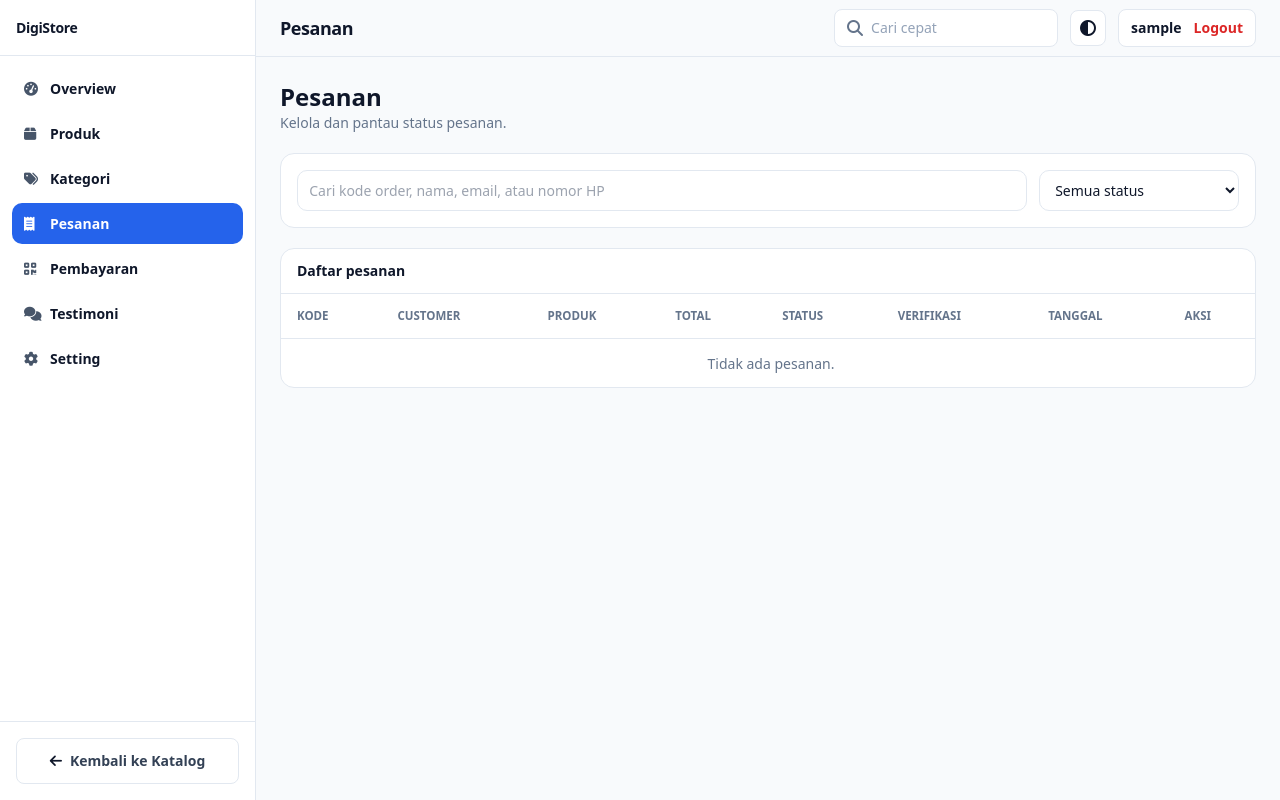
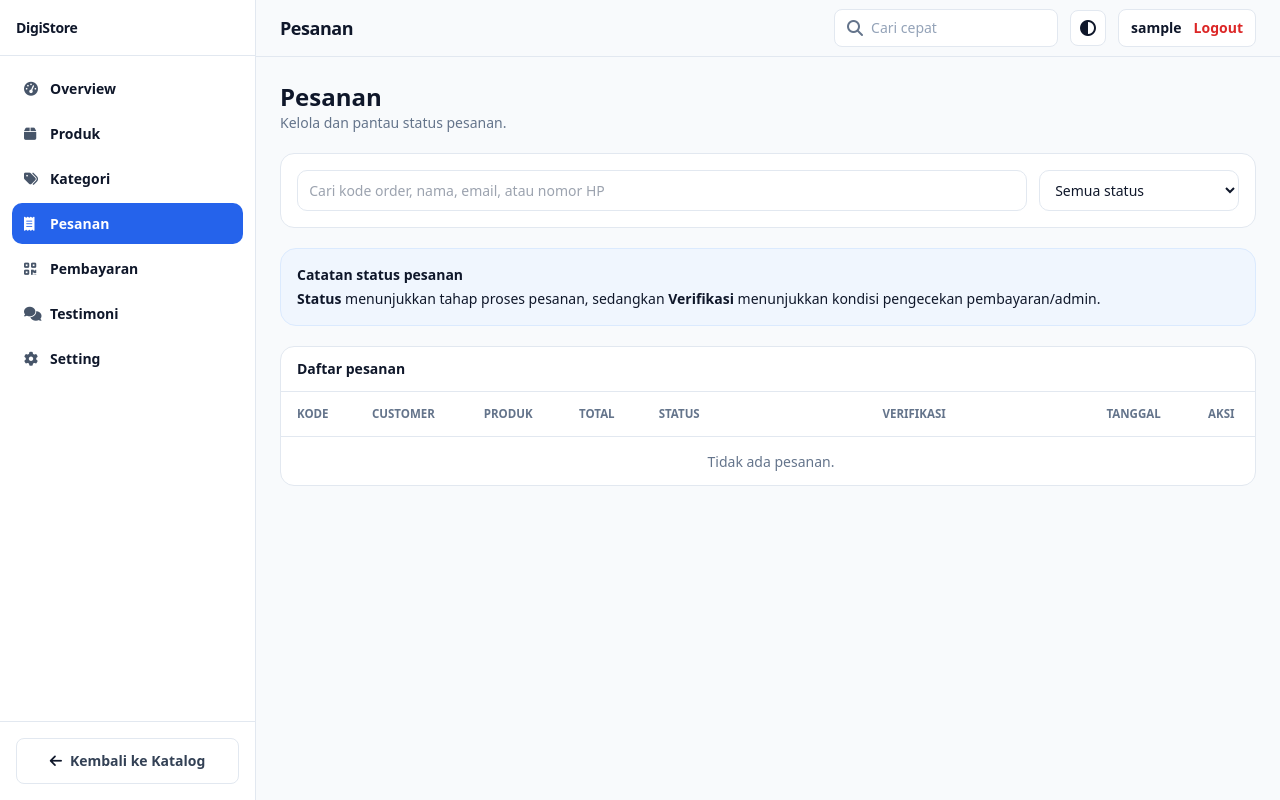
Before and after one commit to FAYnim/Digistore, a PHP site: page /dashboard/orders.php in a window 1280 px wide. Run offline with PHP 8.4, Linux system fonts and the light colour scheme; the visitor is signed in with stand-in values (Sample User, id 1); data that the repository does not hold is empty; some libraries are stand-ins or nearby versions.

Commit message:
feat: improve orders table layout

```diff
--- a/dashboard/assets/css/dashboard.css
+++ b/dashboard/assets/css/dashboard.css
@@ -157,10 +157,14 @@ td { border-top: 1px solid rgb(226 232 240); padding: .7rem .85rem; font-size: .
 .orders-table { min-width: 980px; }
 .orders-table th,
 .orders-table td { padding: .85rem 1rem; }
+.orders-table th:nth-child(5),
+.orders-table td:nth-child(5) { min-width: 190px; }
+.orders-table th:nth-child(6),
+.orders-table td:nth-child(6) { min-width: 190px; }
 .orders-table tbody tr:hover { background: rgb(248 250 252); }
 .dark .orders-table tbody tr:hover { background: rgb(30 41 59 / .45); }
 
-.badge { display: inline-flex; align-items: center; border-radius: 999px; padding: .22rem .5rem; font-size: .72rem; font-weight: 800; }
+.badge { display: inline-flex; align-items: center; border-radius: 999px; padding: .22rem .5rem; font-size: .72rem; font-weight: 800; white-space: nowrap; }
 .badge-green { background: rgb(220 252 231); color: rgb(21 128 61); }
 .badge-yellow { background: rgb(254 249 195); color: rgb(161 98 7); }
 .badge-red { background: rgb(254 226 226); color: rgb(185 28 28); }
--- a/dashboard/orders.php
+++ b/dashboard/orders.php
@@ -20,6 +20,10 @@ renderHeader($pageTitle, $activePage);
         <option value="cancelled">Dibatalkan</option>
       </select>
     </div>
+  </div>
+  <div class="rounded-2xl border border-blue-100 bg-blue-50/80 p-4 text-sm text-blue-900 dark:border-blue-900/50 dark:bg-blue-950/30 dark:text-blue-100">
+    <p class="font-bold">Catatan status pesanan</p>
+    <p class="mt-1"><span class="font-semibold">Status</span> menunjukkan tahap proses pesanan, sedangkan <span class="font-semibold">Verifikasi</span> menunjukkan kondisi pengecekan pembayaran/admin.</p>
   </div>
   <div class="card overflow-hidden">
     <div class="flex items-center justify-between gap-3 border-b border-slate-200 px-4 py-3 text-sm font-bold text-slate-500 dark:border-slate-800 dark:text-slate-400">
```
